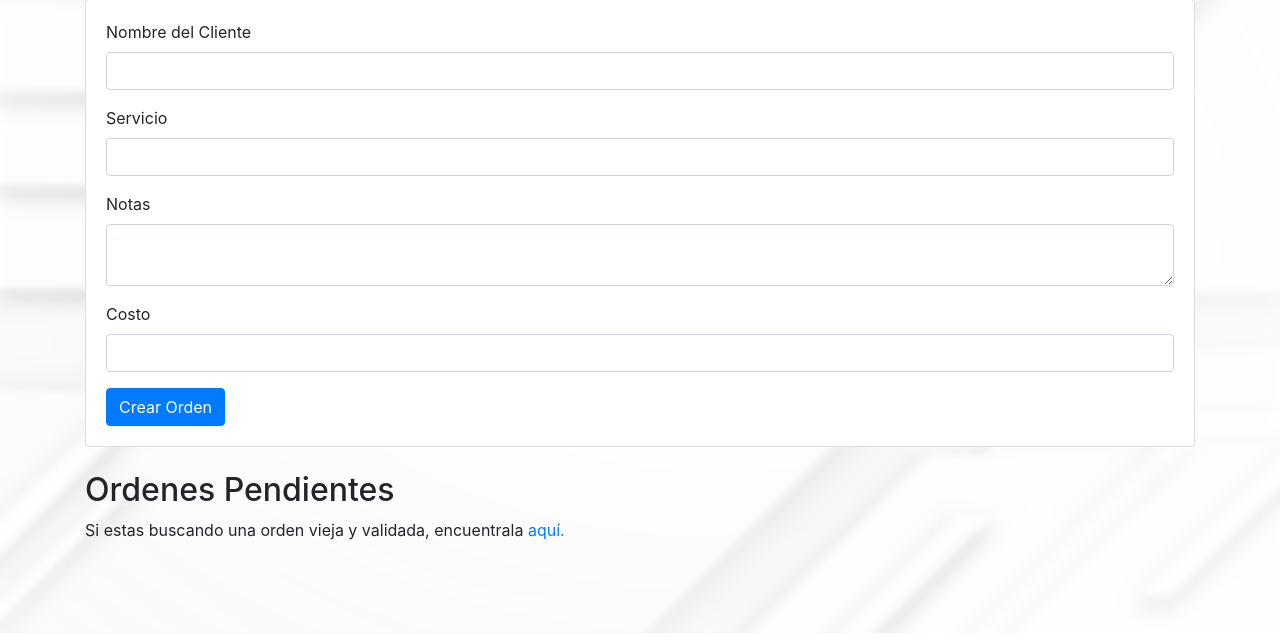
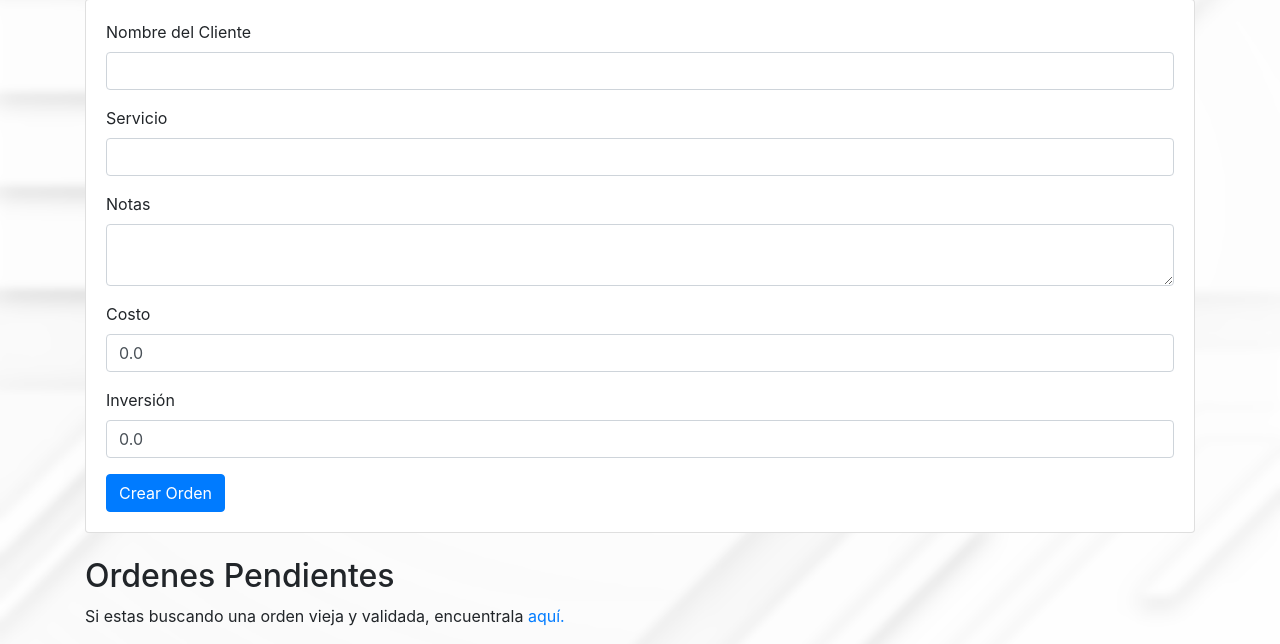
Before and after one commit to Thorns-H/rei, a Flask app: page /ordenes in a window 1280 px wide. Shown: the part 167-811 px from the top of the page. Run offline with Flask 3, Linux system fonts and the light colour scheme; data that the repository does not hold is empty; some libraries are stand-ins or nearby versions.

Commit message:
fix: added new parameters to new order form, also default values

```diff
--- a/modules/db_connection.py
+++ b/modules/db_connection.py
@@ -39,12 +39,12 @@ def get_products_by_name(keywords: list) -> tuple:
     except Exception as e:
         return False
 
-def new_order(name: str, service: str, notes: str, cost: float) -> bool:
+def new_order(name: str, service: str, notes: str, cost: float, invest: float) -> bool:
     try:
         connection = get_connection()
 
         with connection.cursor() as cursor:
-            cursor.execute("INSERT INTO orden_productos(Nombre, Servicio, Notas, Costo) VALUES (%s, %s, %s, %s)", (name, service, notes, cost))
+            cursor.execute("INSERT INTO orden_productos(Nombre, Servicio, Notas, Costo, Inversion) VALUES (%s, %s, %s, %s, %s)", (name, service, notes, cost, invest))
 
         connection.commit()
         connection.close()
--- a/templates/orders.html
+++ b/templates/orders.html
@@ -23,7 +23,11 @@
             </div>
             <div class="form-group">
                 <label for="cost">Costo</label>
-                <input type="number" class="form-control" id="cost" name="cost" step="0.01" required>
+                <input type="number" class="form-control" id="cost" name="cost" step="0.01" value="0.0" required>
+            </div>
+            <div class="form-group">
+                <label for="cost">Inversión</label>
+                <input type="number" class="form-control" id="invest" name="invest" step="0.01" value="0.0" required>
             </div>
             <button type="submit" class="btn btn-primary">Crear Orden</button>
         </form>
```
